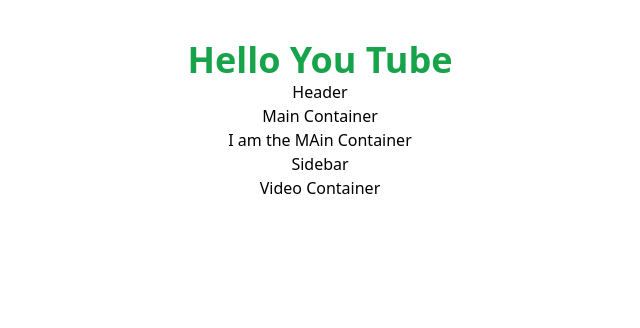
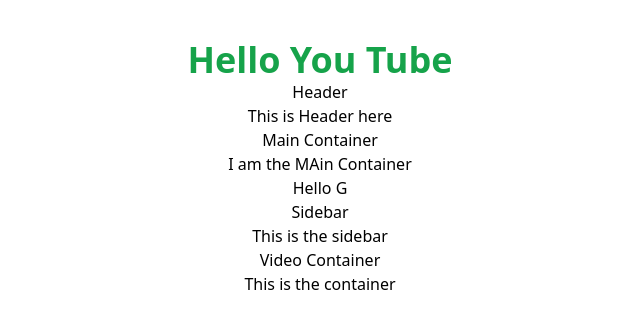
Before and after one commit to tomarpraveengithub460/YouTube, a React (Create React App) app: page / in a window 1280 px wide. Shown: the top 328 px of the page, without its empty margins (320-960 px from the left). Built offline with nearby package versions, Linux system fonts and the light colour scheme.

Commit message:
Adding files

```diff
--- a/src/components/Head.js
+++ b/src/components/Head.js
@@ -4,6 +4,7 @@
     return (
         <div>
             <h1>Header</h1>
+            <h1>This is Header here</h1>
         </div>
     )
 }
--- a/src/components/MainContainer.js
+++ b/src/components/MainContainer.js
@@ -5,6 +5,7 @@
         <div>
             <h1>Main Container</h1>
             <h2>I am the MAin Container</h2>
+            <h3>Hello G</h3>
         </div>
     )
 }
--- a/src/components/Sidebar.js
+++ b/src/components/Sidebar.js
@@ -4,6 +4,7 @@
     return (
         <div>
             <h1>Sidebar</h1>
+            <h1>This is the sidebar</h1>
         </div>
     )
 }
--- a/src/components/VideoContainer.js
+++ b/src/components/VideoContainer.js
@@ -4,6 +4,7 @@
     return (
         <div>
             <h1>Video Container</h1>
+            <h1>This is the container</h1>
         </div>
     )
 }
```
